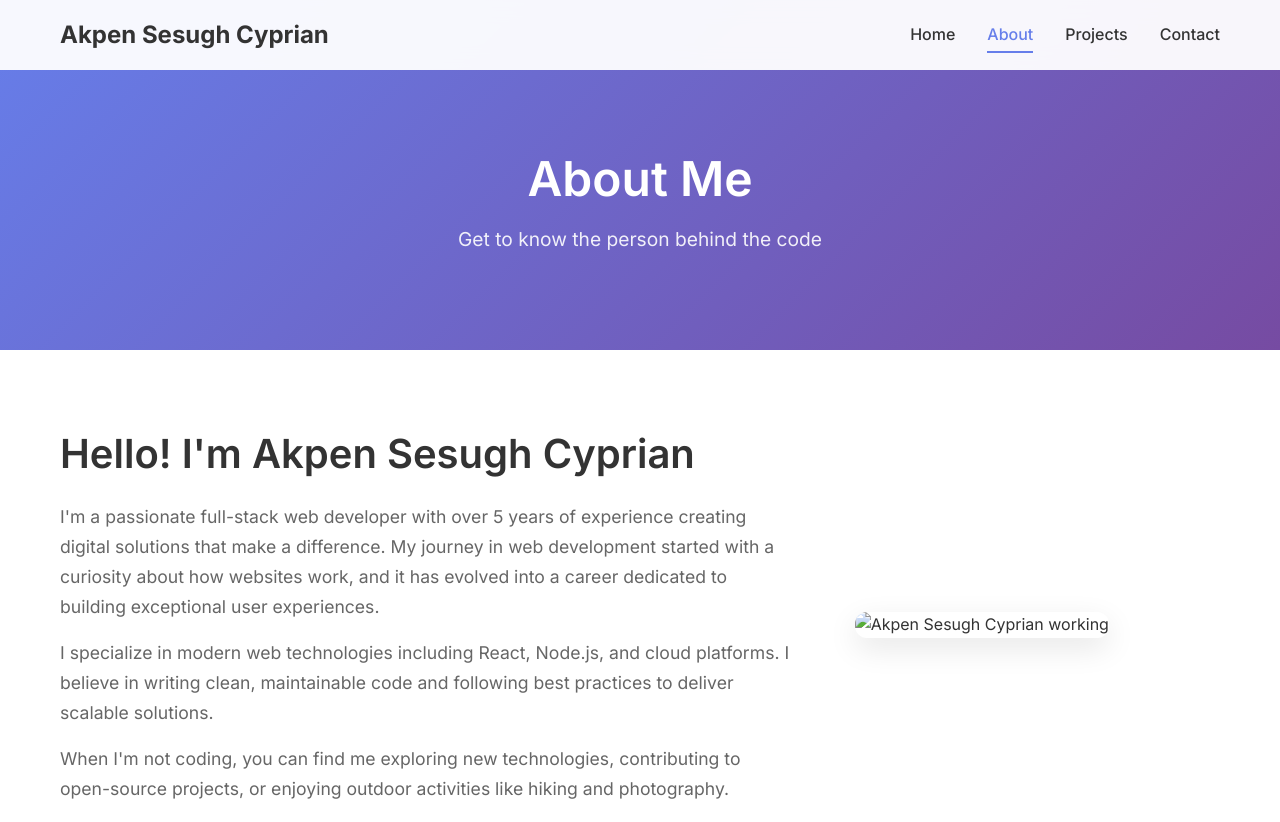
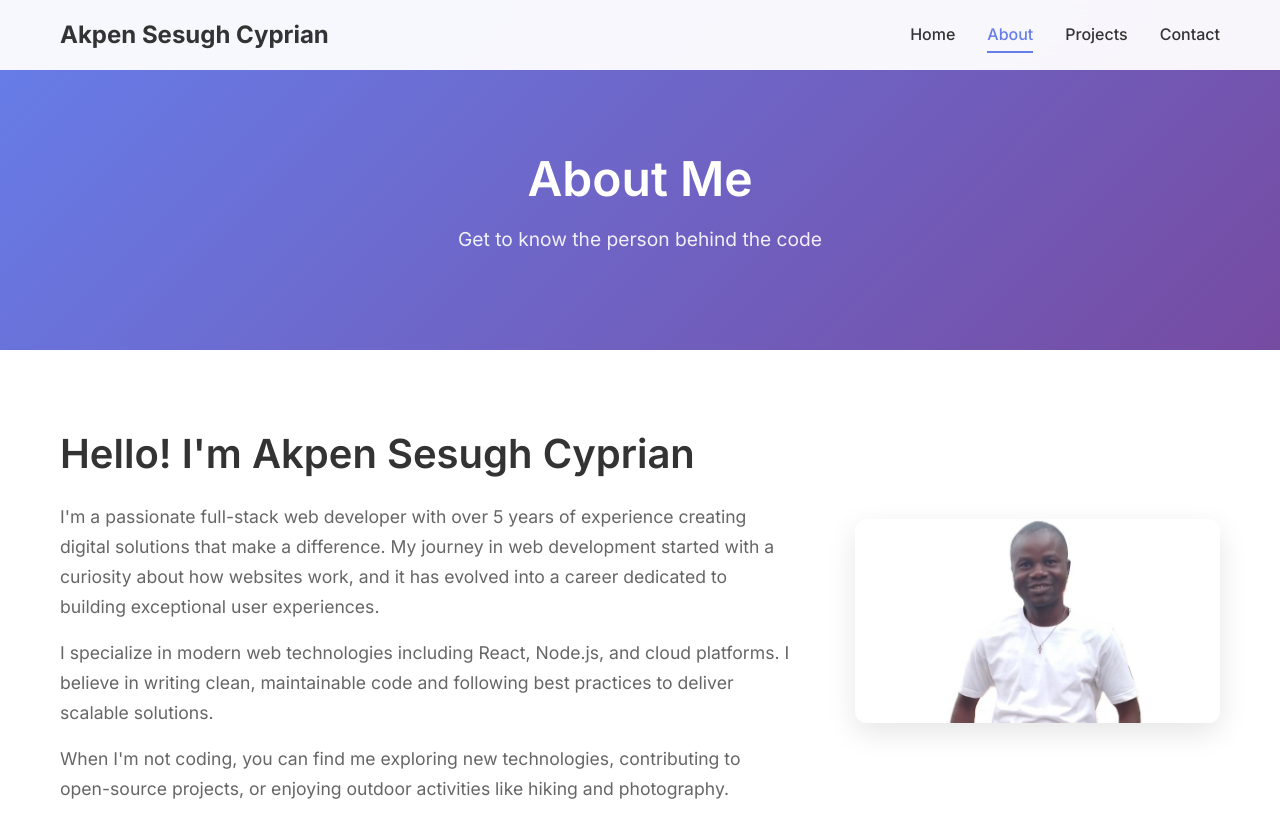
Before and after one commit to CYPRIANCY/portfolio-project, a plain HTML site: page about.html in a window 1280 px wide. Shown: the top 822 px of the page. Drawn offline with Linux system fonts and the light colour scheme.

Commit message:
update image

```diff
--- a/about.html
+++ b/about.html
@@ -60,7 +60,7 @@
                     </p>
                 </div>
                 <div class="about-image">
-                    <img src="/portfolio-website/images/WhatsApp Image 2025-05-04 at 16.01.11_9d9b1f80.jpg" alt="Akpen Sesugh Cyprian working">
+                    <img src="images/IMG_20240818_075852_177.jpg" alt="Akpen Sesugh Cyprian working">
                 </div>
             </div>
         </div>
```
Also changed, not shown: index.html (+1 -1 lines).
